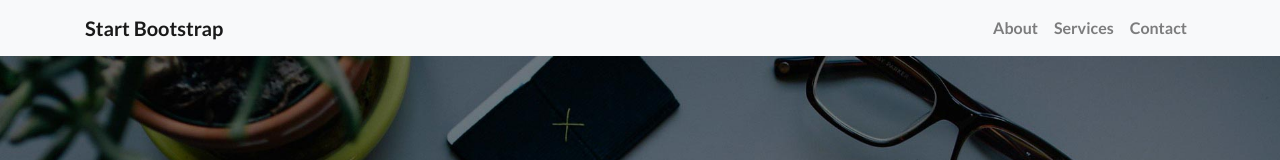
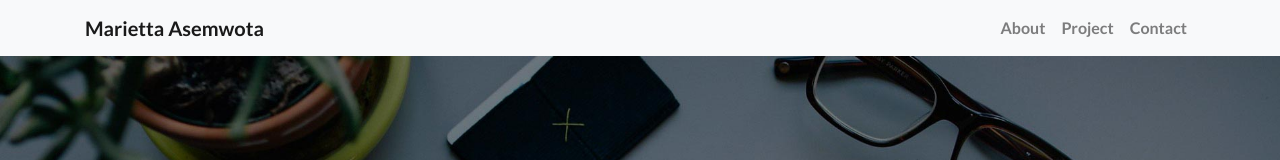
Before and after one commit to masemwota/masemwota.github.io, a website: page index.html in a window 1280 px wide. Shown: the top 160 px of the page. Drawn offline with Linux system fonts and the light colour scheme.

```diff
--- a/index.html
+++ b/index.html
@@ -8,7 +8,7 @@
     <meta name="description" content="">
     <meta name="author" content="">
 
-    <title>Landing Page - Start Bootstrap Theme</title>
+    <title>Marietta Asemwota - portfolio</title>
 
     <!-- Bootstrap core CSS -->
     <link href="vendor/bootstrap/css/bootstrap.min.css" rel="stylesheet">
@@ -27,7 +27,7 @@
     <!-- Navigation -->
     <nav class="navbar navbar-expand-lg navbar-light bg-light fixed-top">
       <div class="container">
-        <a class="navbar-brand" href="#">Start Bootstrap</a>
+        <a class="navbar-brand" href="#">Marietta Asemwota</a>
         <button class="navbar-toggler" type="button" data-toggle="collapse" data-target="#navbarResponsive" aria-controls="navbarResponsive" aria-expanded="false" aria-label="Toggle navigation">
           <span class="navbar-toggler-icon"></span>
         </button>
@@ -37,7 +37,7 @@
               <a class="nav-link" href="#">About</a>
             </li>
             <li class="nav-item">
-              <a class="nav-link" href="#">Services</a>
+              <a class="nav-link" href="#">Project</a>
             </li>
             <li class="nav-item">
               <a class="nav-link" href="#">Contact</a>
```
